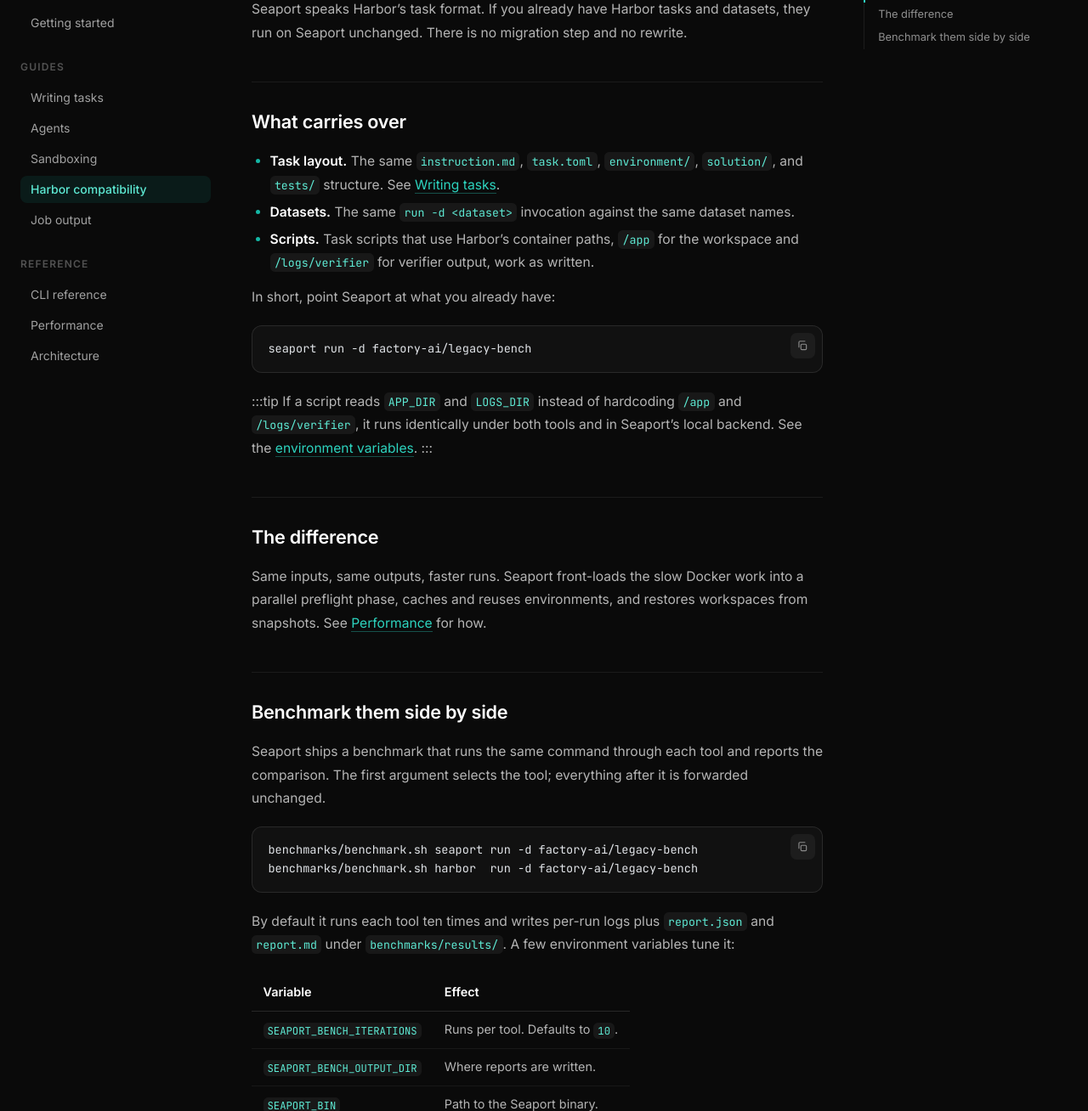
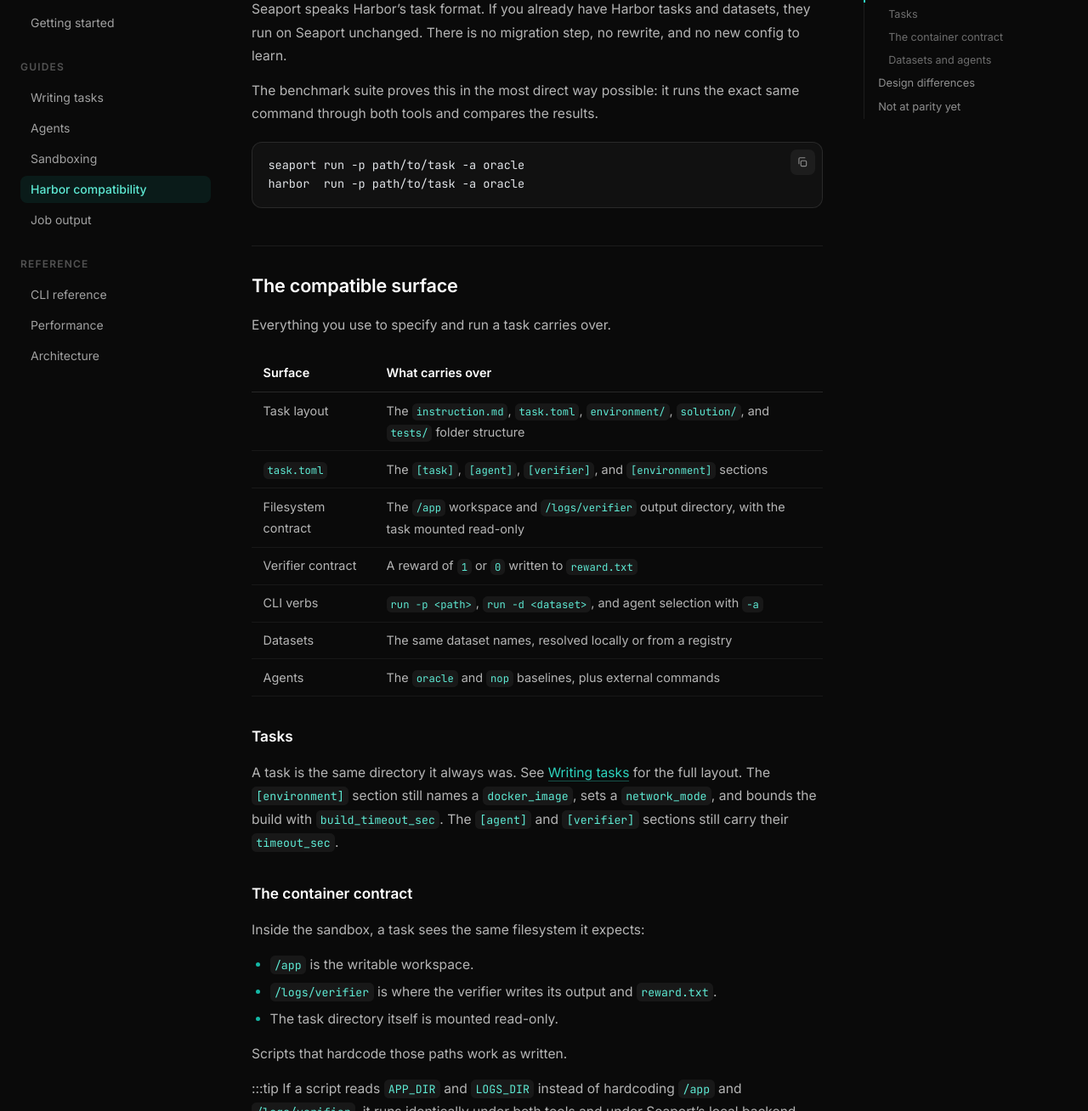
Before and after one commit to hyperterse/seaport, an Astro site in the folder landing/: page /docs/harbor in a window 1280 px wide. Shown: the part 178-1486 px from the top of the page at 85% size. Built offline with nearby package versions, Linux system fonts and the light colour scheme; Astro itself is replaced by a stand-in of ours; some packages are replaced by stand-ins of ours; code samples lack their colours; no server answers.

Commit message:
docs: update harbor compatibility and performance

````diff
--- a/landing/src/pages/docs/harbor.md
+++ b/landing/src/pages/docs/harbor.md
@@ -1,53 +1,78 @@
 ---
 layout: ../../layouts/DocsLayout.astro
 title: Harbor compatibility
-description: Run your existing Harbor tasks and datasets on Seaport, and benchmark the two.
+description: The Harbor surface Seaport supports, where the two differ, and how to run them side by side.
 ---
 
 # Harbor compatibility
 
-Seaport speaks Harbor's task format. If you already have Harbor tasks and datasets, they run on Seaport unchanged. There is no migration step and no rewrite.
+Seaport speaks Harbor's task format. If you already have Harbor tasks and datasets, they run on Seaport unchanged. There is no migration step, no rewrite, and no new config to learn.
 
-## What carries over
-
-- **Task layout.** The same `instruction.md`, `task.toml`, `environment/`, `solution/`, and `tests/` structure. See [Writing tasks](/docs/tasks).
-- **Datasets.** The same `run -d <dataset>` invocation against the same dataset names.
-- **Scripts.** Task scripts that use Harbor's container paths, `/app` for the workspace and `/logs/verifier` for verifier output, work as written.
-
-In short, point Seaport at what you already have:
+The benchmark suite proves this in the most direct way possible: it runs the exact same command through both tools and compares the results.
 
 ```sh
-seaport run -d factory-ai/legacy-bench
+seaport run -p path/to/task -a oracle
+harbor  run -p path/to/task -a oracle
 ```
 
+## The compatible surface
+
+Everything you use to specify and run a task carries over.
+
+| Surface | What carries over |
+| --- | --- |
+| Task layout | The `instruction.md`, `task.toml`, `environment/`, `solution/`, and `tests/` folder structure |
+| `task.toml` | The `[task]`, `[agent]`, `[verifier]`, and `[environment]` sections |
+| Filesystem contract | The `/app` workspace and `/logs/verifier` output directory, with the task mounted read-only |
+| Verifier contract | A reward of `1` or `0` written to `reward.txt` |
+| CLI verbs | `run -p <path>`, `run -d <dataset>`, and agent selection with `-a` |
+| Datasets | The same dataset names, resolved locally or from a registry |
+| Agents | The `oracle` and `nop` baselines, plus external commands |
+
+### Tasks
+
+A task is the same directory it always was. See [Writing tasks](/docs/tasks) for the full layout. The `[environment]` section still names a `docker_image`, sets a `network_mode`, and bounds the build with `build_timeout_sec`. The `[agent]` and `[verifier]` sections still carry their `timeout_sec`.
+
+### The container contract
+
+Inside the sandbox, a task sees the same filesystem it expects:
+
+- `/app` is the writable workspace.
+- `/logs/verifier` is where the verifier writes its output and `reward.txt`.
+- The task directory itself is mounted read-only.
+
+Scripts that hardcode those paths work as written.
+
 :::tip
-If a script reads `APP_DIR` and `LOGS_DIR` instead of hardcoding `/app` and `/logs/verifier`, it runs identically under both tools and in Seaport's local backend. See the [environment variables](/docs/tasks#environment-variables).
+If a script reads `APP_DIR` and `LOGS_DIR` instead of hardcoding `/app` and `/logs/verifier`, it runs identically under both tools and under Seaport's local backend. See the [environment variables](/docs/tasks#environment-variables).
 :::
 
-## The difference
+### Datasets and agents
 
-Same inputs, same outputs, faster runs. Seaport front-loads the slow Docker work into a parallel preflight phase, caches and reuses environments, and restores workspaces from snapshots. See [Performance](/docs/performance) for how.
+Run a registered dataset by name with `run -d`, the same way you would with Harbor, and Seaport resolves it locally or from a registry. The built-in `oracle` agent runs a task's `solution/solve.sh`, and `nop` runs only the verifier, so the baseline checks you rely on behave the same.
 
-## Benchmark them side by side
+## Design differences
 
-Seaport ships a benchmark that runs the same command through each tool and reports the comparison. The first argument selects the tool; everything after it is forwarded unchanged.
+Same inputs and outputs, different engine underneath.
 
-```sh
-benchmarks/benchmark.sh seaport run -d factory-ai/legacy-bench
-benchmarks/benchmark.sh harbor  run -d factory-ai/legacy-bench
-```
+| Area | Harbor | Seaport |
+| --- | --- | --- |
+| Distribution | Installed as a Python package | A single self-contained Rust binary, installed in one line |
+| Setup | Resolves and builds environments during the run | A preflight phase builds, pulls, and caches every environment up front |
+| Sandbox | Docker-backed execution | Hardened Docker by default: no network, dropped capabilities, a read-only root filesystem, non-root execution, and CPU, memory, PID, and wall-clock limits |
 
-By default it runs each tool ten times and writes per-run logs plus `report.json` and `report.md` under `benchmarks/results/`. A few environment variables tune it:
+Seaport also adds a few things on top of the shared format:
 
-| Variable | Effect |
-| --- | --- |
-| `SEAPORT_BENCH_ITERATIONS` | Runs per tool. Defaults to `10`. |
-| `SEAPORT_BENCH_OUTPUT_DIR` | Where reports are written. |
-| `SEAPORT_BIN` | Path to the Seaport binary. |
-| `HARBOR_BIN` | Path to the Harbor binary. |
+- **Deterministic core.** Stable task ordering and run identity, so results stay comparable across runs.
+- **Structured output.** Every job, trial, trajectory, and reward lands as plain JSON. See [Job output](/docs/output).
+- **A local fast path.** The `unsafe-local` backend runs scripts directly for trusted debugging, with no container overhead.
 
-:::note
-The report only declares Seaport faster when both tools complete at least one successful run on the same task. If Harbor is not installed, Docker is unavailable, or the task fails, it records that instead of fabricating a comparison.
-:::
+## Not at parity yet
 
-There is also a manual `benchmark` GitHub Actions workflow. Trigger it from the Actions tab with a dataset name, and it runs Seaport and Harbor as separate jobs and uploads both sets of logs.
+Seaport has focused on making the execution path correct and fast first, so a few of Harbor's surfaces are not covered yet. Being straight about the edges:
+
+- **Results viewer.** `seaport view` is a placeholder today. Every job still lands as plain JSON on disk, so nothing is lost (see [Job output](/docs/output)), but there is no built-in browser for those results yet. The runner came first; the viewer is next.
+- **Full registry surface.** Seaport resolves datasets and tasks from a registry JSON file and from git-backed sources, which covers the common cases. It does not yet implement Harbor's complete registry feature set.
+- **Native agent integrations.** Seaport ships the `oracle` and `nop` baselines plus templates for `codex` and `claude-code`. Any other agent runs through `--agent-command` rather than a built-in adapter, so deeper per-agent integrations are not there yet.
+
+If your workflow depends on one of these, track the [changelog](https://github.com/hyperterse/seaport/blob/main/CHANGELOG.md).
--- a/landing/src/pages/docs/performance.md
+++ b/landing/src/pages/docs/performance.md
@@ -39,13 +39,41 @@ A preflight failure is never fatal. If an image fails to build or pull, that tas
 
 Preflight runs at most four environments in parallel regardless of `-n`, since it is bound by Docker and the network rather than CPU.
 
-## Benchmarking against Harbor
+## Benchmark results
 
-Seaport ships a head-to-head benchmark that runs the same command through both tools. See [Harbor compatibility](/docs/harbor) for the full walkthrough.
+The same command, run through both tools on the same machine. Two shapes tell the story: a tiny oracle task that isolates pure harness overhead, and a full legacy dataset where real task work dominates.
+
+| Benchmark | Seaport | Harbor | Speedup |
+| --- | ---: | ---: | ---: |
+| Oracle task (harness overhead) | **1.67s** | 15.99s | **9.6×** |
+| `factory-ai/legacy-bench`, full dataset | **54.7s** | 100.7s | **1.8×** |
+
+Mean wall-clock per run. Measured on macOS arm64, Docker 29.4.0 via OrbStack, Harbor 0.13.1, against Seaport's hardened Docker backend.
+
+:::note
+The oracle task is intentionally tiny, so it measures harness overhead, not model quality or image complexity. That is where Seaport pulls furthest ahead. On a full dataset the agent and verifier work is shared by both tools, so the gap narrows to the part Seaport actually controls. Numbers depend on cache warmth and your machine, so run them yourself.
+:::
+
+## Benchmark them side by side
+
+Seaport ships a harness that runs the same command through each tool and reports the comparison. The first argument selects the tool; everything after it is forwarded unchanged.
 
 ```sh
 benchmarks/benchmark.sh seaport run -d factory-ai/legacy-bench
 benchmarks/benchmark.sh harbor  run -d factory-ai/legacy-bench
 ```
 
-Each writes per-run logs plus `report.json` and `report.md` under `benchmarks/results/`. There is also a manual `benchmark` GitHub Actions workflow that runs both tools on a dataset you choose.
+By default it runs each tool ten times and writes per-run logs plus `report.json` and `report.md` under `benchmarks/results/`. A few environment variables tune it:
+
+| Variable | Effect |
+| --- | --- |
+| `SEAPORT_BENCH_ITERATIONS` | Runs per tool. Defaults to `10`. |
+| `SEAPORT_BENCH_OUTPUT_DIR` | Where reports are written. |
+| `SEAPORT_BIN` | Path to the Seaport binary. |
+| `HARBOR_BIN` | Path to the Harbor binary. |
+
+:::note
+The report only declares Seaport faster when both tools complete at least one successful run on the same task. If Harbor is not installed, Docker is unavailable, or the task fails, it records that instead of fabricating a comparison.
+:::
+
+There is also a manual `benchmark` GitHub Actions workflow that runs Seaport and Harbor as separate jobs on a dataset you choose, and uploads both sets of logs.
````
